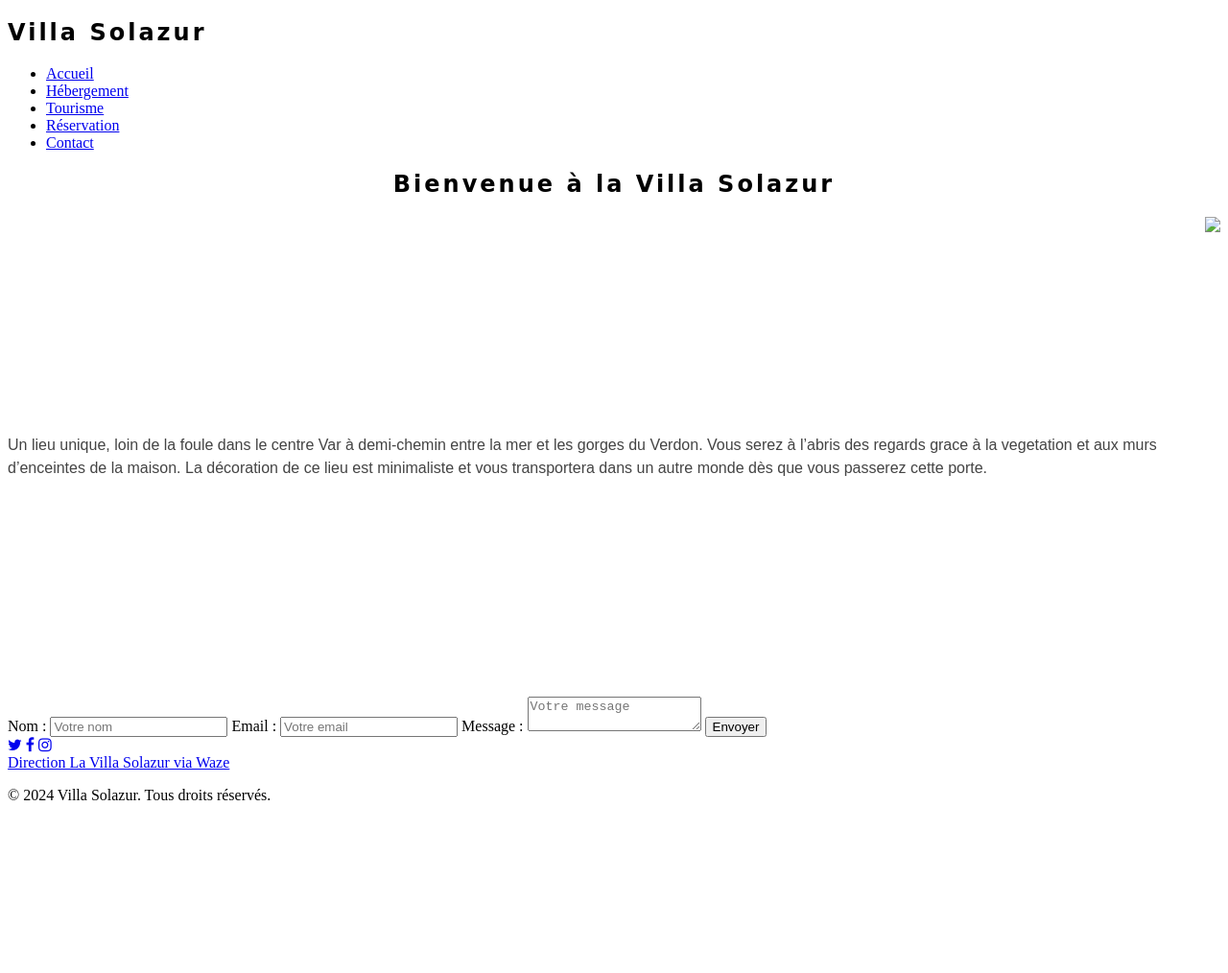
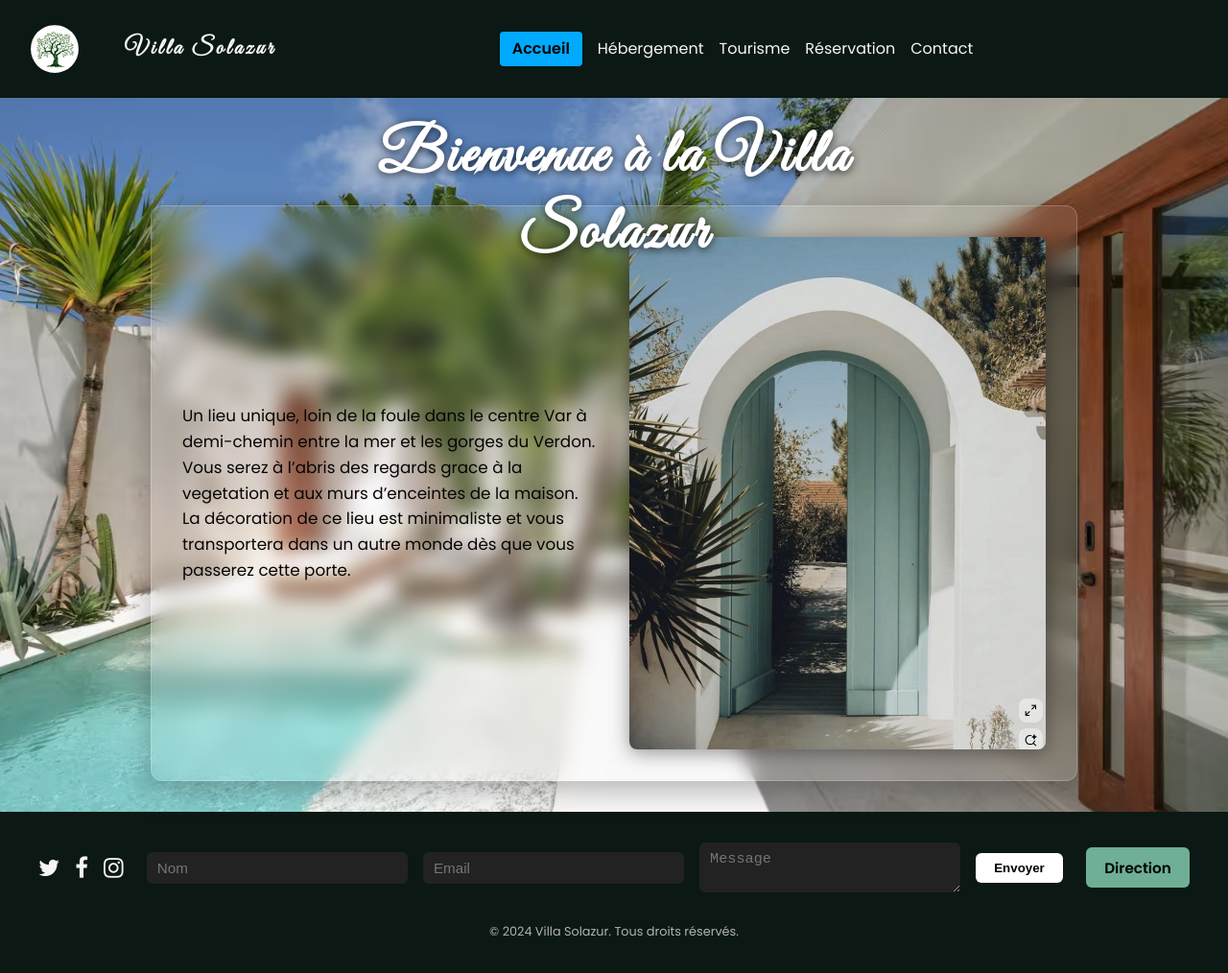
Before and after one commit to CodeVinc/location_maison_var, a plain HTML site: page index.html in a window 1280 px wide. Shown: the whole page at 96% size. Before the commit the page ends 854 px from the top, so only its background shows below. Drawn offline with Linux system fonts and the light colour scheme.

Commit message:
Add initial HTML structure for Villa Solazur accommodation page with navigation, gallery, and contact form

```diff
--- a/index.html
+++ b/index.html
@@ -13,70 +13,70 @@
 
 <body>
     <nav>
+        <img src="./MAISON/olivier.jpg" alt="olivier">
         <!-- titre de mon menu -->
         <h1>Villa Solazur</h1>
         <!-- liste de mon menu -->
         <ul>
             <li><a href="acceuil.html">Accueil</a></li>
-            <li><a href="hebergemznt.html">Hébergement</a></li>
+            <li><a href="hebergement.html">Hébergement</a></li>
             <li><a href="tourisme.html">Tourisme</a></li>
             <li><a href="reservation.html">Réservation</a></li>
-            <li><a href="contact.html">Contact</a></li>
+            <li><a href="#contact">Contact</a></li>
         </ul>
     </nav>
     <header>
-        <!-- titre principale -->
-        <h2>Bienvenue à la Villa Solazur</h2>
-        <!-- texte de presentation de la villa  -->
-
 
 
     </header>
 
-    <main>
+
+    <main class="fond-villa">
+        <!-- titre principale -->
+        <h2 class="titre-sur-fond">Bienvenue à la Villa Solazur</h2>
         <!-- boite pour texte de presentation -->
+        <div class="cadre">
             <div class="flex">
-            <p class=" description">Un lieu unique, loin de la foule dans le centre Var à demi-chemin entre la mer et
+                <p class=" description">Un lieu unique, loin de la foule dans le centre Var à demi-chemin entre la mer
+                    et
                     les gorges du Verdon. Vous
-                serez à l’abris des regards grace à la vegetation et aux murs d’enceintes de la maison. La décoration de
+                    serez à l’abris des regards grace à la vegetation et aux murs d’enceintes de la maison. La
+                    décoration de
                     ce
-                lieu est minimaliste et vous transportera dans un autre monde dès que vous passerez cette porte.</p>
+                    lieu est minimaliste et vous transportera dans un autre monde dès que vous passerez cette porte.
+                </p>
                 <!-- image de la porte dans la presentation de la villa  -->
-            <img src="./Porteentree.jpg" height="500" "Porte d'entrée de la Villa Solazur">
+                <img src="./MAISON/Porteentree.jpg" alt="Porte d'entrée de la Villa Solazur">
+            </div>
         </div>
     </main>
 
     <footer>
-
-        <!-- création du formulaire dans le footer -->
-
-        <form action="" method="post">
-            <label for="nom">Nom :</label>
-            <input type="text" id="nom" name="nom" placeholder="Votre nom" required>
-
-            <label for="email">Email :</label>
-            <input type="email" id="email" name="email" placeholder="Votre email" required>
-
-            <label for="message">Message :</label>
-            <textarea id="message" name="message" placeholder="Votre message" required></textarea>
-
-            <button type="submit">Envoyer</button>
-        </form>
-
-        <!--c'est pour styliser en css les icons reseaux-->
+        <div class="footer-row">
+            <!-- 1. Réseaux -->
             <div id="icons">
                 <a href="http://www.twitter.fr"><i class="fa fa-twitter"></i></a>
                 <a href="http://www.facebook.fr"><i class="fa fa-facebook"></i></a>
                 <a href="http://www.instagram.com"><i class="fa fa-instagram"></i></a>
             </div>
-        <!-- lien vers WAZE -->
-        <a href="https://www.waze.com/ul?ll=48.8566,2.3522&navigate=yes" target="_blank">
-            Direction La Villa Solazur via Waze
+
+            <!-- 2. Formulaire -->
+            <form id="contact" action="" method="post">
+                <input type="text" name="nom" placeholder="Nom" required>
+                <input type="email" name="email" placeholder="Email" required>
+                <textarea name="message" placeholder="Message" required></textarea>
+                <button type="submit">Envoyer</button>
+            </form>
+
+            <!-- 3. Bouton Waze -->
+            <a class="btn-waze" href="https://www.waze.com/ul?ll=48.8566,2.3522&navigate=yes" target="_blank">
+                Direction
             </a>
+        </div>
 
-        <!-- texte sur les droits  -->
-        <p>© 2024 Villa Solazur. Tous droits réservés.</p>
-    </footer>
+        <!-- Droits réservés en dessous -->
+        <p class="droits">© 2024 Villa Solazur. Tous droits réservés.</p>
+    </footer>>
 </body>
 
 </html>
--- a/style.css
+++ b/style.css
@@ -1,29 +1,271 @@
+/* ---------- TYPOGRAPHIE ---------- */
+@import url('https://fonts.googleapis.com/css2?family=Great+Vibes&family=Poppins:wght@300;400;600&display=swap');
+
 h1,
 h2 {
     font-family: 'Great Vibes', cursive;
     text-transform: none;
     letter-spacing: 3px;
+    color: #f5f5f5;
 }
 
 h2 {
     text-align: center;
+    margin-bottom: 1rem;
 }
 
-.flex {
+body {
+    margin: 0;
+    font-family: 'Poppins', sans-serif;
+    background-color: #0b1814;
+    color: #141414;
+    min-height: 100vh;
+    display: flex;
+    flex-direction: column;
+}
+
+/* ---------- NAVIGATION ---------- */
+nav {
+    display: grid;
+    grid-template-columns: auto auto 1fr auto;
+    align-items: center;
+    background: rgb(11, 24, 20);
+    color: whitesmoke;
+    padding: 1rem 2rem;
+    /* ↓ permet le retour à la ligne ↓ */
+    grid-template-rows: auto;
+    min-height: 44px;
+}
+
+nav img {
+    width: 50px;
+    border-radius: 50%;
+    margin-right: 3rem;
+}
+
+nav ul {
+    display: flex;
+    flex-wrap: wrap;
+    /* ← multiligne si besoin */
+    justify-content: center;
+    align-items: center;
+    gap: 1rem;
+    /* espace entre liens */
+    margin: 0;
+    padding: 0;
+    list-style: none;
+    height: auto;
+    /* ← supprime la hauteur fixe */
+}
+
+nav ul li a {
+    color: whitesmoke;
+    text-decoration: none;
+    font-weight: 500;
+    transition: color 0.3s;
+}
+
+nav ul li a:hover {
+    color: hsl(157, 29%, 56%);
+}
+
+nav ul li:first-child a {
+    background: #00aaff;
+    color: #000;
+    padding: 0.4rem 0.8rem;
+    border-radius: 4px;
+    font-weight: bold;
+}
+
+
+
+html {
+    scroll-behavior: smooth;
+}
+
+/* --- TITRE SUR IMAGE --- */
+.titre-sur-fond {
+    position: absolute;
+    top: 3%;
+    /* ajuste la position verticale */
+    left: 50%;
+    transform: translateX(-50%);
+    font-family: 'Great Vibes', cursive;
+    font-size: clamp(2rem, 5vw, 4rem);
+    /* taille responsive */
+    color: #fff;
+    text-shadow: 0 2px 8px rgba(0, 0, 0, 0.7);
+    z-index: 2;
+    /* au-dessus du fond, sous le cadre si besoin */
+    margin: 0;
+    text-align: center;
+}
+
+.fond-villa {
+    position: relative;
+    flex: 1;
     display: flex;
     align-items: center;
-    /* aligne verticalement le texte et l’image */
-    gap: 20px;
-    /* espace entre eux */
+    justify-content: center;
+    background: url("./MAISON/fond_ecran_villa.jpg") center/cover no-repeat;
+    padding: 2rem 1rem;
+    padding-top: 7rem;
 }
 
-.photo {
-    width: 150px;
-    border-radius: 10px;
+/* ---------- CADRE TRANSPARENT ---------- */
+.cadre {
+    width: 90%;
+    max-width: 900px;
+    padding: 2rem;
+    border: 1px solid rgba(255, 255, 255, 0.2);
+    background: rgba(255, 255, 255, 0.08);
+    border-radius: 12px;
+    backdrop-filter: blur(10px);
+    box-shadow: 0 8px 32px rgba(0, 0, 0, 0.3);
 }
 
-.description {
-    font-family: 'Poppins', sans-serif;
-    color: #444;
-    line-height: 1.5;
+.cadre .flex {
+    display: grid;
+    grid-template-columns: 1fr 1fr;
+    gap: 2rem;
+    align-items: center;
 }
+
+.cadre .description {
+    font-size: 1.05rem;
+    line-height: 1.6;
+    color: #070606;
+}
+
+.cadre img {
+    width: 100%;
+    height: auto;
+    border-radius: 8px;
+    box-shadow: 0 4px 20px rgba(0, 0, 0, 0.4);
+    transition: transform 0.4s;
+}
+
+.cadre img:hover {
+    transform: scale(1.02);
+}
+
+/* ---------- RESPONSIVE ---------- */
+@media (max-width: 768px) {
+    .cadre .flex {
+        grid-template-columns: 1fr;
+    }
+
+    nav ul {
+        gap: 1rem;
+        font-size: 0.9rem;
+    }
+}
+
+/* ---------- FOOTER ---------- */
+footer {
+    background: #0b1814;
+    color: whitesmoke;
+    padding: 2rem 1rem 1rem;
+    display: flex;
+    flex-direction: column;
+    align-items: center;
+    gap: 1rem;
+    font-size: 0.95rem;
+}
+
+.footer-row {
+    width: 100%;
+    max-width: 1200px;
+    display: flex;
+    justify-content: space-between;
+    align-items: center;
+    flex-wrap: wrap;
+    gap: 1.5rem;
+}
+
+#icons {
+    display: flex;
+    gap: 1rem;
+    font-size: 1.5rem;
+}
+
+#icons a {
+    color: whitesmoke;
+    transition: color 0.3s, transform 0.2s;
+}
+
+#icons a:hover {
+    color: hsl(157, 29%, 56%);
+    transform: scale(1.15);
+}
+
+footer form {
+    flex: 1 1 450px;
+    display: flex;
+    flex-wrap: wrap;
+    gap: 0.5rem 1rem;
+    justify-content: center;
+    align-items: center;
+}
+
+footer form input,
+footer form textarea {
+    flex: 1 1 120px;
+    padding: 0.5rem 0.7rem;
+    border: none;
+    border-radius: 6px;
+    font-size: 0.95rem;
+    background: #222;
+    color: #fff;
+    transition: background 0.3s;
+}
+
+footer form input:focus,
+footer form textarea:focus {
+    background: #333;
+    outline: none;
+}
+
+footer form button {
+    padding: 0.5rem 1.2rem;
+    border: none;
+    border-radius: 6px;
+    background: #fff;
+    color: #000;
+    font-weight: 600;
+    cursor: pointer;
+    transition: background 0.3s, transform 0.2s;
+}
+
+footer form button:hover {
+    background: #ddd;
+    transform: translateY(-2px);
+}
+
+.btn-waze {
+    background: hsl(157, 29%, 56%);
+    color: #000;
+    padding: 0.6rem 1.2rem;
+    border-radius: 6px;
+    text-decoration: none;
+    font-weight: 600;
+    transition: background 0.3s, transform 0.2s;
+}
+
+.btn-waze:hover {
+    background: #0088cc;
+    transform: translateY(-2px);
+}
+
+.droits {
+    margin-top: 1rem;
+    font-size: 0.8rem;
+    opacity: 0.7;
+}
+
+@media (max-width: 700px) {
+    .footer-row {
+        flex-direction: column;
+        text-align: center;
+    }
+}
```
Also changed, not shown: hebergement.html (added, +91 -0 lines), MAISON/chambre_1.jpg (renamed from MAISON/Capture d’écran 2025-09-21 175343.jpg), MAISON/cuisine_1.jpg (renamed from MAISON/Capture d’écran 2025-09-21 175814.jpg), MAISON/cuisine_2.jpg (renamed from MAISON/Capture d’écran 2025-09-21 175920.jpg), MAISON/fond_ecran_villa.jpg (renamed from Capture d’écran 2025-09-21 175454.jpg), MAISON/olivier.jpg (added), MAISON/piscine_1.jpg (renamed from MAISON/Capture d’écran 2025-09-21 175454.jpg), MAISON/piscine_2.jpg (renamed from MAISON/Capture d’écran 2025-09-21 175513.jpg), MAISON/piscine_3.jpg (renamed from MAISON/Capture d’écran 2025-09-21 175558.jpg), MAISON/rengements.jpg (renamed from MAISON/Capture d’écran 2025-09-21 175945.jpg), MAISON/salon_1.jpg (renamed from MAISON/Capture d’écran 2025-09-21 175831.jpg), MAISON/salon_2.jpg (renamed from MAISON/Capture d’écran 2025-09-21 175857.jpg), MAISON/sdb-int.jpg (renamed from MAISON/Capture d’écran 2025-09-21 180005.jpg), MAISON/sdb_ext.jpg (renamed from MAISON/Capture d’écran 2025-09-21 175425.jpg). Lines whose indentation alone changed are shown as unchanged.
